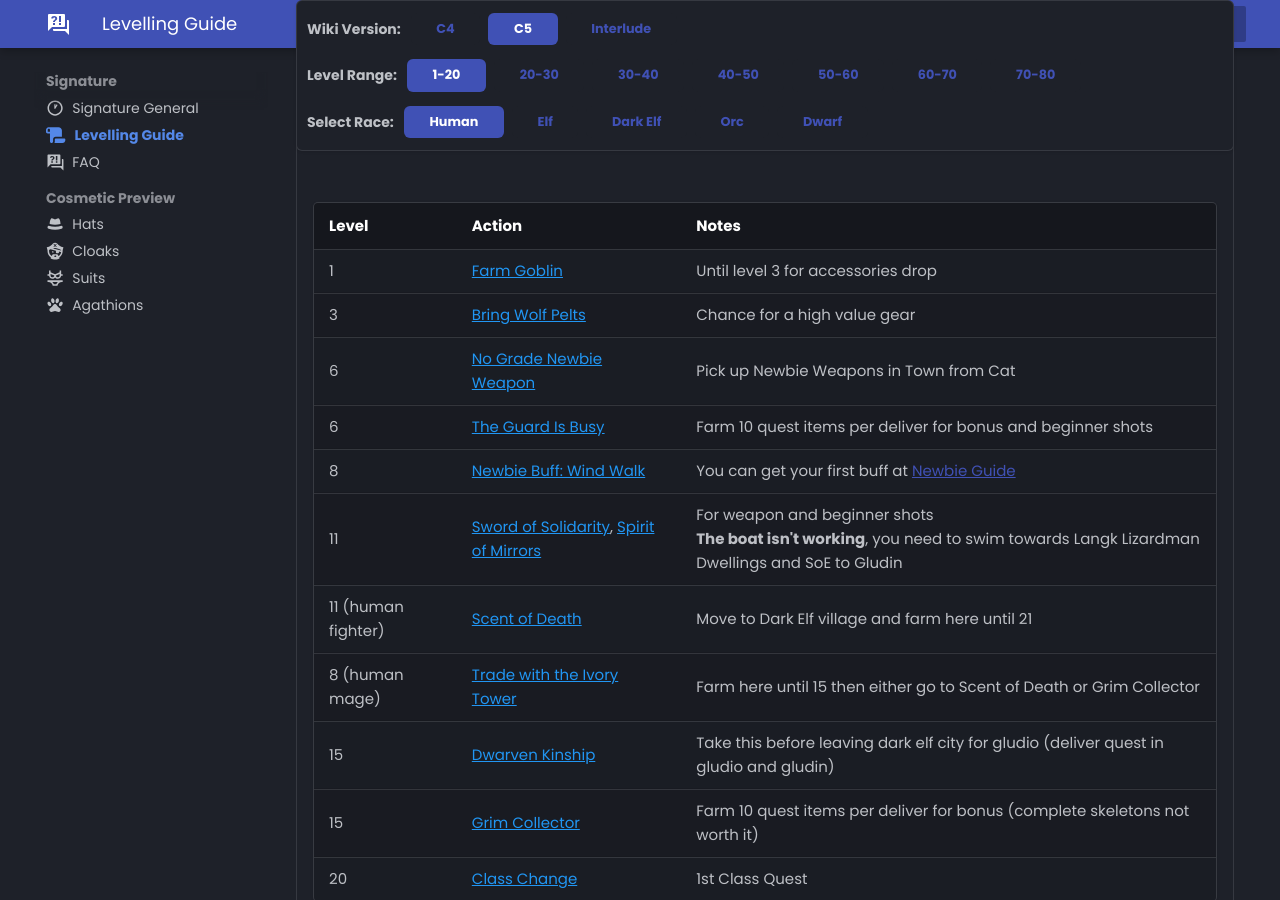
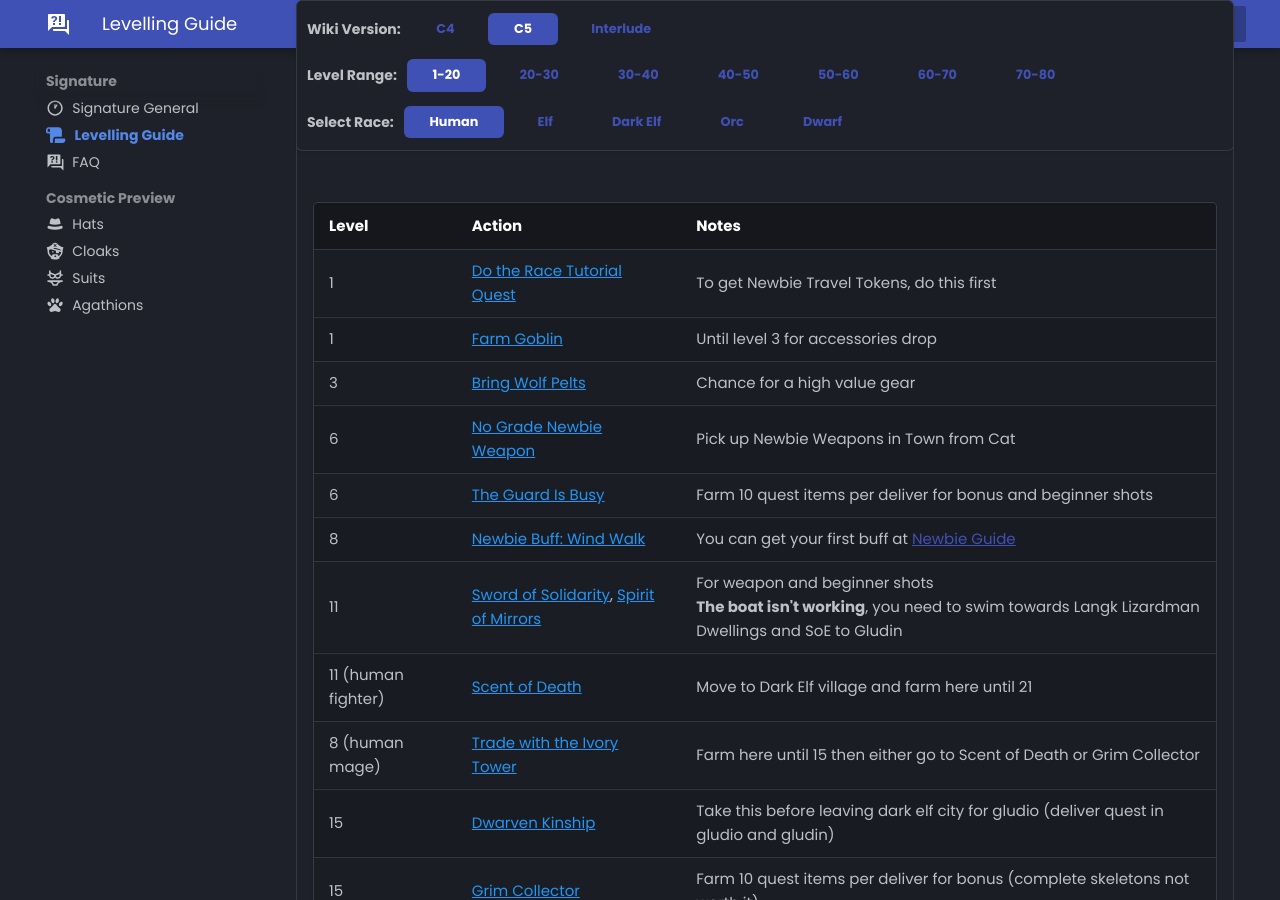
Before and after one commit to tab1-web/faq, an MkDocs documentation site: the page built from docs/signature/quests.md, in a window 1280 px wide and 900 px high, scrolled down 819 px. Built offline with MkDocs 1.6.1 and Material for MkDocs 9.7.7, drawn with Linux system fonts in a browser that asks for light colours; some web fonts are replaced.

Commit message:
adding newbie travel token clause

```diff
--- a/docs/signature/quests.md
+++ b/docs/signature/quests.md
@@ -2498,6 +2498,11 @@ Thank you <span style="color:white;">@Aynix</span> for Lv40-75 Spoils! <span sty
   <tbody>
     <tr>
       <td>1</td>
+      <td>Do the Race Tutorial Quest</td>
+      <td>To get Newbie Travel Tokens, do this first</td>
+    </tr>
+    <tr>
+      <td>1</td>
       <td>Farm Goblin</td>
       <td>Until level 3 for accessories drop</td>
     </tr>
@@ -2571,6 +2576,11 @@ Thank you <span style="color:white;">@Aynix</span> for Lv40-75 Spoils! <span sty
     <tbody>
     <tr>
       <td>1</td>
+      <td>Do the Race Tutorial Quest</td>
+      <td>To get Newbie Travel Tokens, do this first</td>
+    </tr>
+    <tr>
+      <td>1</td>
       <td>Farm Goblin</td>
       <td>Until level 6 for accessories drop</td>
     </tr>
@@ -2592,7 +2602,7 @@ Thank you <span style="color:white;">@Aynix</span> for Lv40-75 Spoils! <span sty
     <tr>
       <td>10</td>
       <td>Skirmish with the Orcs</td>
-      <td>Quest for weapon and beginner shots</td>
+      <td>Quest for weapon and beginner shots: Quest Item in your Inventory Quest Tab shows you which mob you need to hunt</td>
     </tr>
     <tr>
       <td>12</td>
@@ -2633,6 +2643,11 @@ Thank you <span style="color:white;">@Aynix</span> for Lv40-75 Spoils! <span sty
     <tbody>
     <tr>
       <td>1</td>
+      <td>Do the Race Tutorial Quest</td>
+      <td>To get Newbie Travel Tokens, do this first</td>
+    </tr>
+    <tr>
+      <td>1</td>
       <td>Farm Goblin</td>
       <td>Until level 6 for accessories drop</td>
     </tr>
@@ -2777,6 +2792,11 @@ Thank you <span style="color:white;">@Aynix</span> for Lv40-75 Spoils! <span sty
     <tbody>
     <tr>
       <td>1</td>
+      <td>Do the Race Tutorial Quest</td>
+      <td>To get Newbie Travel Tokens, do this first</td>
+    </tr>
+    <tr>
+      <td>1</td>
       <td>Farm Goblin</td>
       <td>Until level 6 for accessories drop</td>
     </tr>
```
